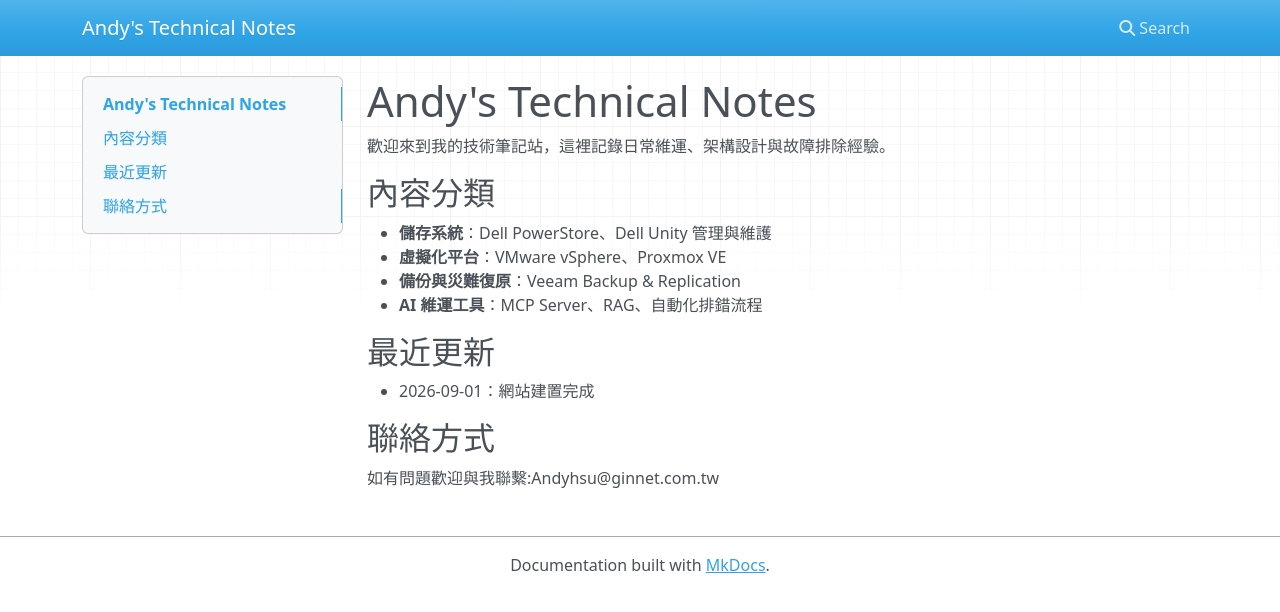
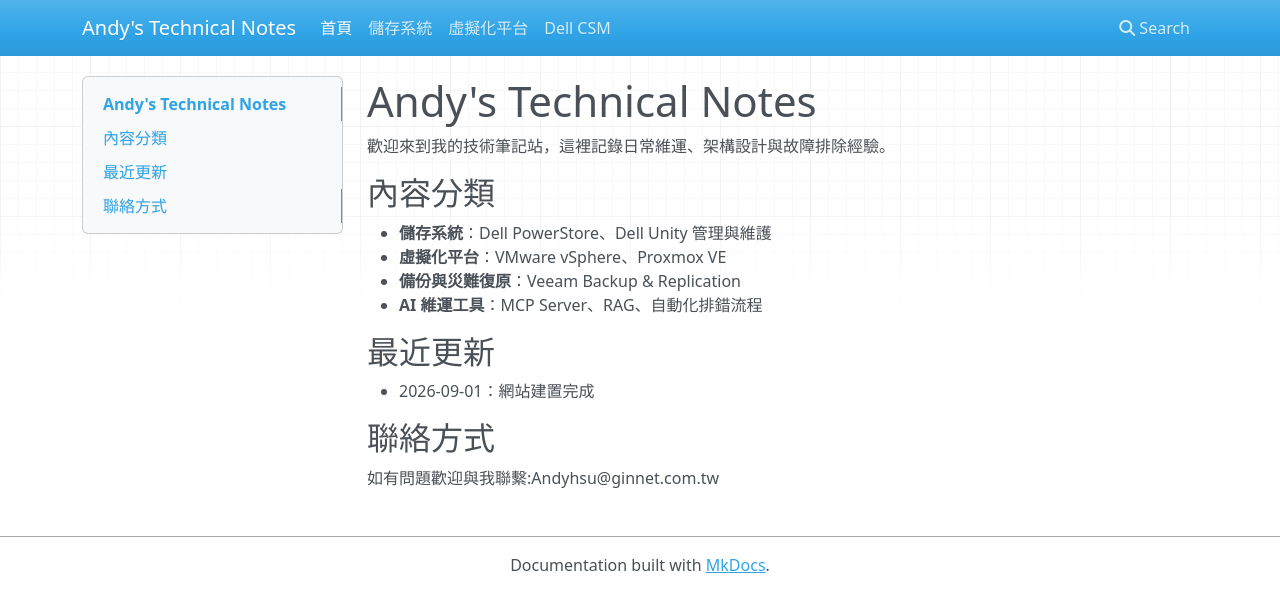
Before and after one commit to Andy0583/Metaage, an MkDocs documentation site: the page built from docs/index.md, in a window 1280 px wide. Shown: the top 612 px of the page. Built offline with MkDocs 1.6.1, drawn with Linux system fonts in a browser that asks for light colours; nearby versions of some CDN libraries.

Commit message:
Add navigation items to mkdocs configuration

```diff
--- a/mkdocs.yml
+++ b/mkdocs.yml
@@ -1 +1,7 @@
 site_name: Andy's Technical Notes
+
+nav:
+  - 首頁: index.md
+  - 儲存系統: storage.md
+  - 虛擬化平台: virtualization.md
+  - Dell CSM: csm.md
```
